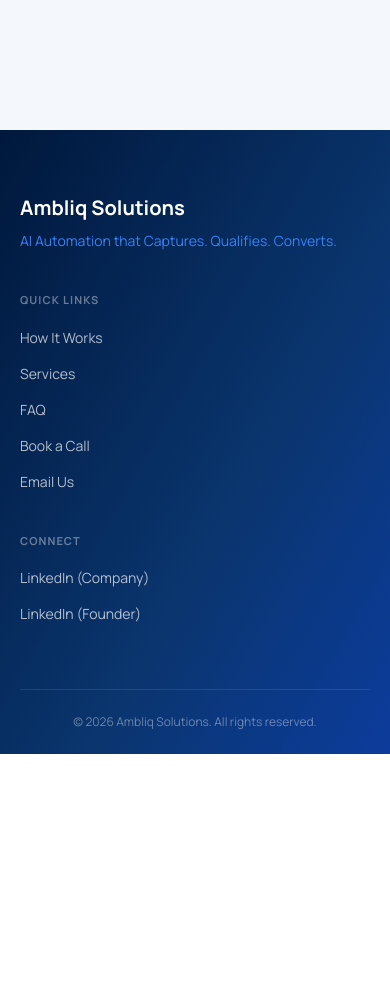
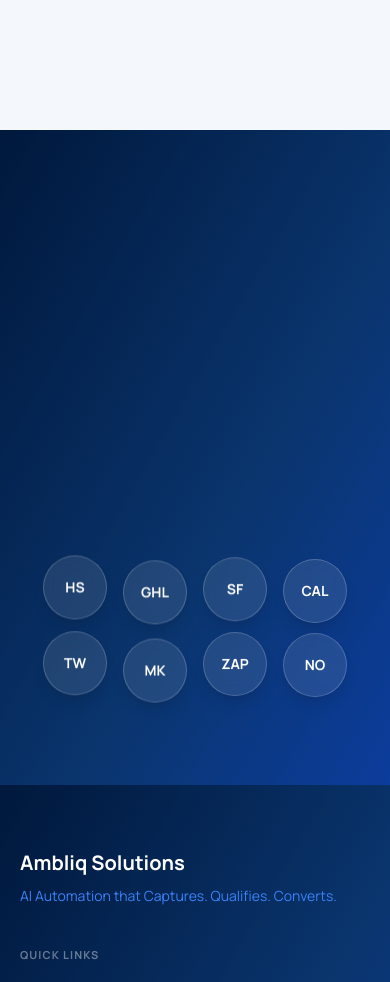
Before and after one commit to DevShoaib78/ambliqsolutions, a Next.js app: page / in a window 390 px wide. Shown: the part 8920-9902 px from the top of the page. Before the commit the page ends 9674 px from the top, so only its background shows below. Built offline with nearby package versions, Linux system fonts and the light colour scheme.

Commit message:
feat: integrations section

```diff
--- a/src/app/globals.css
+++ b/src/app/globals.css
@@ -160,6 +160,12 @@
 .bg-brand-gradient { background: linear-gradient(135deg, #0C60FC 0%, #0C3C9C 100%); }
 .bg-navy-gradient { background: linear-gradient(120deg, #00183C 0%, #0A356E 60%, #0C3C9C 100%); }
 
+/* ── Float animation (used by Integrations token cluster) ────────── */
+@keyframes float {
+  0%, 100% { transform: translateY(0px); }
+  50%       { transform: translateY(-10px); }
+}
+
 /* ── Reduced motion ─────────────────────────────────────────────── */
 @media (prefers-reduced-motion: reduce) {
   *, *::before, *::after { animation-duration: .001ms !important; transition-duration: .001ms !important; scroll-behavior: auto !important; }
--- a/src/app/page.tsx
+++ b/src/app/page.tsx
@@ -4,6 +4,7 @@
 import RoiCalculator from '@/components/sections/RoiCalculator'
 import Results       from '@/components/sections/Results'
 import Services      from '@/components/sections/Services'
+import Integrations  from '@/components/sections/Integrations'
 
 export default function Home() {
   return (
@@ -14,7 +15,8 @@
       <RoiCalculator />
       <Results />
       <Services />
-      {/* FAQ, CTA sections go here */}
+      <Integrations />
+      {/* Process, CTA, FAQ sections go here */}
     </main>
   )
 }
--- /dev/null
+++ b/src/components/sections/Integrations.tsx
@@ -0,0 +1,61 @@
+import { site } from '@/content/site'
+import Container from '@/components/common/Container'
+import CtaButton from '@/components/common/CtaButton'
+import Reveal from '@/components/motion/Reveal'
+
+// TODO: swap monogram tokens for real <img> logos when provided
+
+// Stagger base durations so each token floats at a slightly different speed
+const FLOAT_DURATIONS = [3, 3.4, 2.8, 3.2, 3.6, 2.9, 3.1, 3.5]
+
+export default function Integrations() {
+  return (
+    <section className="bg-navy-gradient text-white py-20 sm:py-28 overflow-hidden">
+      <Container>
+        <div className="flex flex-col lg:flex-row items-center gap-12 lg:gap-16">
+
+          {/* ── Left: text ────────────────────────────────────────────── */}
+          <div className="flex-1 text-center lg:text-left">
+            <Reveal>
+              <p className="text-xs font-bold uppercase tracking-widest text-blue-400 mb-4">
+                Integrations
+              </p>
+              <h2 className="text-3xl sm:text-4xl lg:text-5xl font-bold leading-tight mb-5">
+                Plugs into the tools you already use
+              </h2>
+              <p className="text-white/70 text-base sm:text-lg mb-8 max-w-md mx-auto lg:mx-0">
+                Ambliq connects with the platforms your team relies on — CRMs, calendars,
+                scheduling tools, and automation workflows — without disrupting how you work.
+              </p>
+              <CtaButton variant="gradient">
+                See How It Works
+              </CtaButton>
+            </Reveal>
+          </div>
+
+          {/* ── Right: floating monogram token cluster ─────────────── */}
+          <div
+            aria-hidden="true"
+            className="flex-1 flex flex-wrap justify-center gap-4 sm:gap-5 lg:gap-6"
+          >
+            {site.integrations.map((integration, i) => (
+              <div
+                key={integration.name}
+                title={integration.name}
+                className="flex h-16 w-16 sm:h-20 sm:w-20 items-center justify-center rounded-full
+                           bg-white/10 backdrop-blur-sm border border-white/20 shadow-lg
+                           text-white font-bold text-sm sm:text-base select-none"
+                style={{
+                  animation: `float ${FLOAT_DURATIONS[i % FLOAT_DURATIONS.length]}s ease-in-out ${i * 0.3}s infinite alternate`,
+                }}
+              >
+                {integration.abbr}
+              </div>
+            ))}
+          </div>
+
+        </div>
+      </Container>
+    </section>
+  )
+}
```
